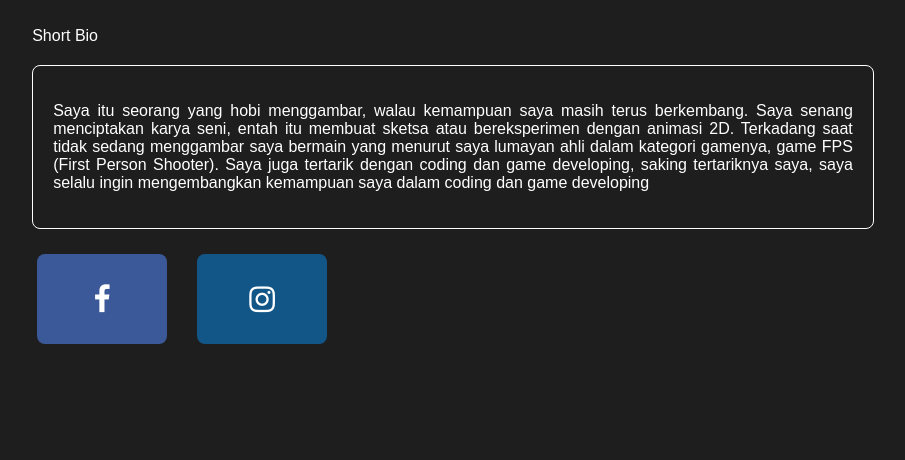
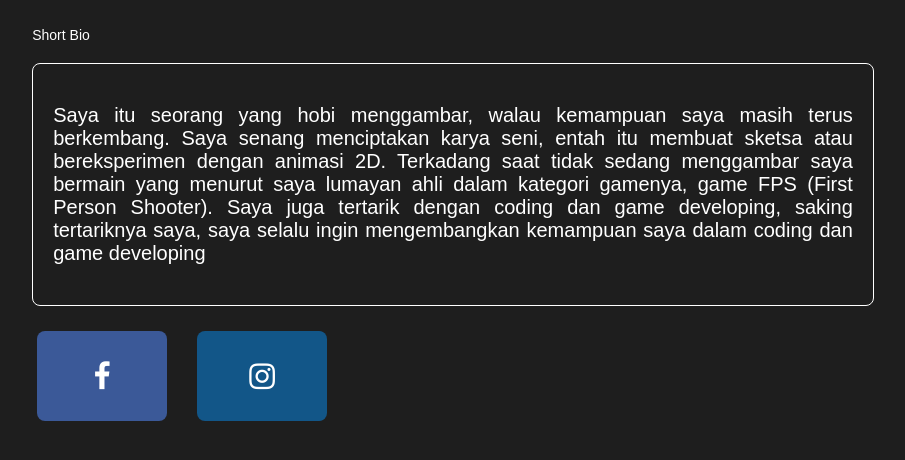
Before and after one commit to DenyaSonata/DenyaSonata.github.io, a plain HTML site: page index.html in a window 1280 px wide. Shown: the part 146-606 px from the top of the page, without its empty margins (187-1092 px from the left). Drawn offline with Linux system fonts and the light colour scheme.

Commit message:
Update index.html

```diff
--- a/index.html
+++ b/index.html
@@ -97,9 +97,9 @@
                     <a href="https://smkn2cikbar.sch.id/web/identitas/">SMKN 2 Cikarang Barat - Jurusan Animasi</a>
                 </div>
             </div>
-            <p>Short Bio</p>
+            <p style="font-size: 14px;">Short Bio</p>
             <div class="bio">
-                <p style="text-align: justify;">     Saya itu seorang yang hobi menggambar, walau kemampuan saya masih terus berkembang. Saya senang menciptakan karya seni, entah itu membuat sketsa atau bereksperimen dengan animasi 2D. Terkadang saat tidak sedang menggambar saya bermain yang menurut saya lumayan ahli dalam kategori gamenya, game FPS (First Person Shooter). Saya juga tertarik dengan coding dan game developing, saking tertariknya saya, saya selalu ingin mengembangkan kemampuan saya dalam coding dan game developing</p>
+                <p style="text-align: justify; font-size: 20px;">     Saya itu seorang yang hobi menggambar, walau kemampuan saya masih terus berkembang. Saya senang menciptakan karya seni, entah itu membuat sketsa atau bereksperimen dengan animasi 2D. Terkadang saat tidak sedang menggambar saya bermain yang menurut saya lumayan ahli dalam kategori gamenya, game FPS (First Person Shooter). Saya juga tertarik dengan coding dan game developing, saking tertariknya saya, saya selalu ingin mengembangkan kemampuan saya dalam coding dan game developing</p>
             </div>
             <div class="social-links">
                 <a href="https://www.facebook.com/profile.php?id=61552469131463">
```
